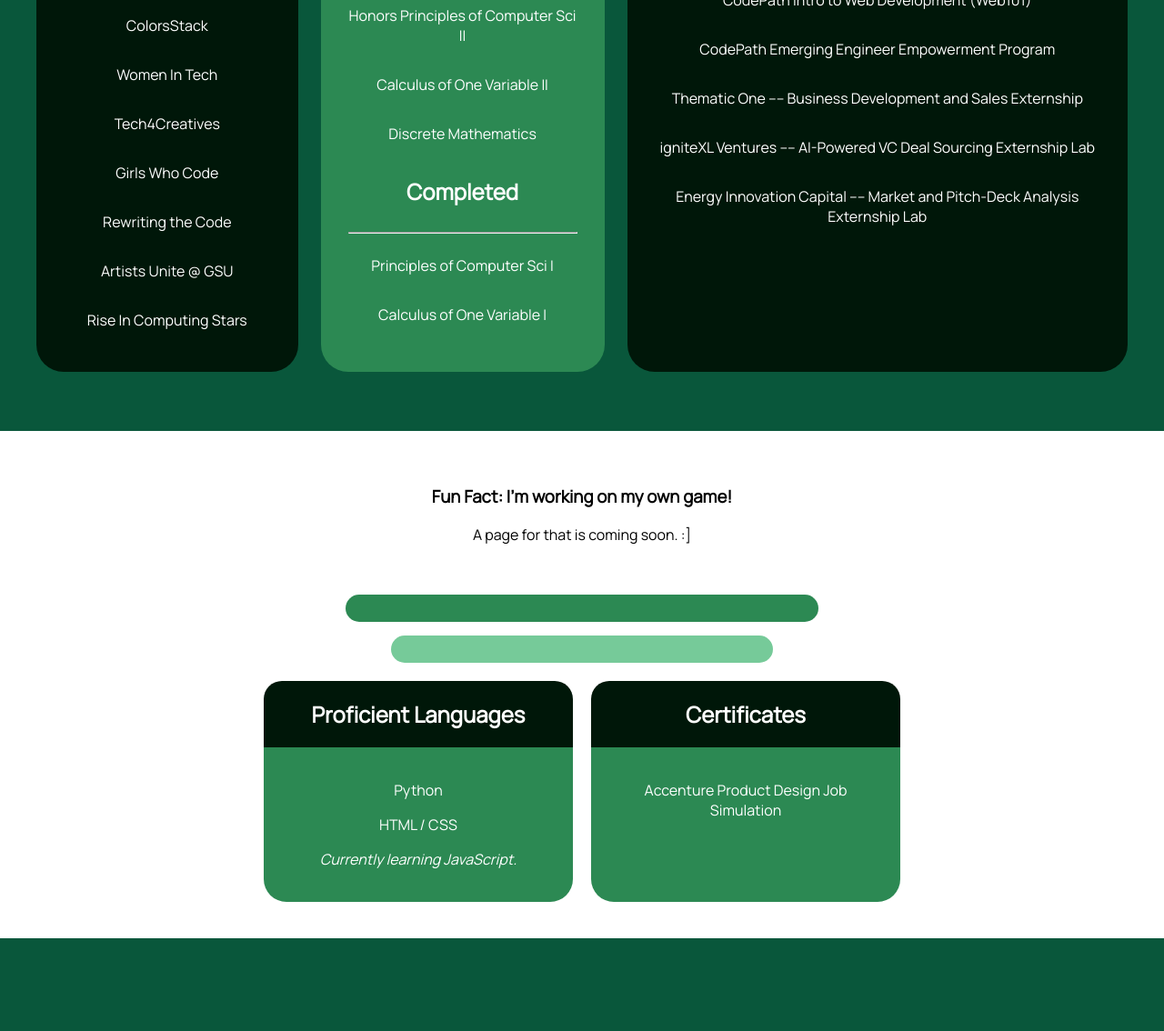
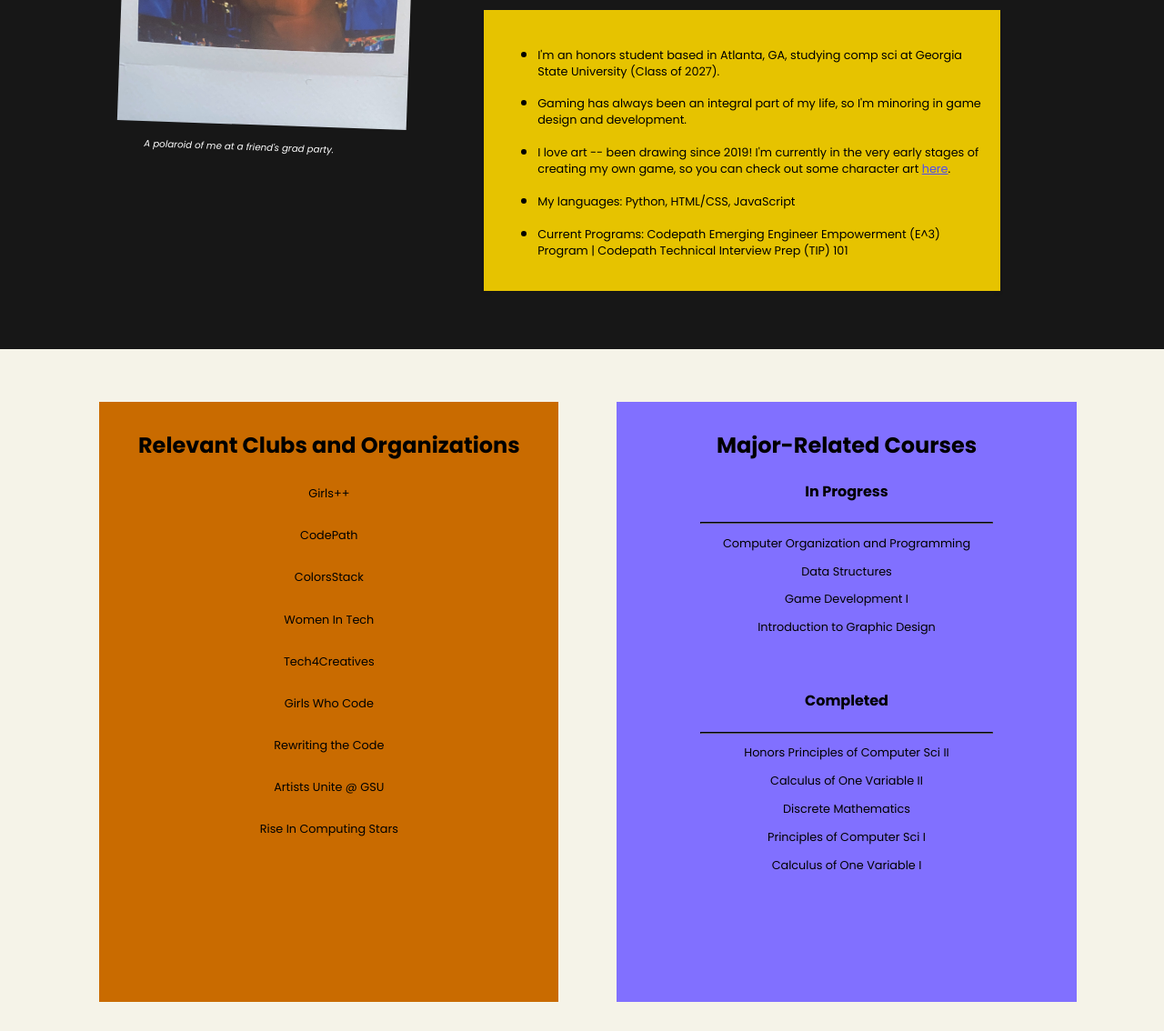
Before and after one commit to eden-amari/Portfolio, a plain HTML site: page index.html in a window 1280 px wide. Shown: the part 639-1773 px from the top of the page at 91% size. Before the commit the page ends 1671 px from the top, so only its background shows below. Drawn offline with Linux system fonts and the light colour scheme; a web font is replaced by a local one.

Commit message:
complete redesign

```diff
--- a/index.html
+++ b/index.html
@@ -3,10 +3,96 @@
 <head>
     <meta charset="UTF-8">
     <meta name="viewport" content="width=device-width, initial-scale=1.0">
+    <link rel="icon" type="image/x-icon" href="[E-A] [W].png">
     <link rel="stylesheet" href="portfolio-styles.css">
     <title>Eden-Amari Wilson</title>
 </head>
 <body>
+    <div class="block1">
+        <header>
+            <a href="#" id="my-initials">[E-A] [W]<a>
+            <a class="vr">|</a>
+            <a href="https://www.linkedin.com/in/eden-amari-wilson/">LinkedIn</a>
+            <a href="https://github.com/eden-amari">GitHub</a>
+            <a href="https://docs.google.com/document/d/17iLRnADmfUfGXdcwxRlJ-DEvUuuTxfWC1Zq8BSWEDEE/edit?usp=sharing" target="_blank">Resume</a>
+        </header>
+
+        <div> <!-- the first chunk with the black background ----------------------------------------------------------------------------------------------------->
+            <div class="pool-block">
+                <p id="name">EDEN-AMARI WILSON</p>
+                <div class="photo-caption">
+                    <img src="Tezza-2080_Original.jpg" id="pool-photo">
+                    <p id="pool-caption"><em>A polaroid of me at a friend's grad party.</em></p>
+                </div>
+            </div>
+
+            <div class="my-intro">
+                <h1>Hey, I'm Eden!</h1>
+                <p>edenamariw@gmail.com</p>
+                <hr>
+                <h3 id="description">Welcome to my personal portfolio! This is essentially an ongoing project where I practice web dev through uploading my computer science journey.</h3>
+
+                <br>
+
+                <h1>About Me:</h1>
+                <div id="about-me">
+                <ul>
+                    <li><p>I'm an honors student based in Atlanta, GA, studying comp sci at Georgia State University (Class of 2027).</p></li>
+                    <li><p>Gaming has always been an integral part of my life, so I'm minoring in game design and development.</p></li>
+                    <li><p>I love art -- been drawing since 2019! I'm currently in the very early stages of creating my own game, so you can check out some character art <a href="https://www.instagram.com/khurgtown/" id="insta">here</a>.</p></li>
+                    <li><p>My languages: Python, HTML/CSS, JavaScript</p></li>
+                    <li><p>Current Programs: Codepath Emerging Engineer Empowerment (E^3) Program | Codepath Technical Interview Prep (TIP) 101</p></li>
+                </ul></div>
+
+            </div>
+        </div>
+    </div>
+
+    <div class="chunk2">  <!-- the second chunk with the blocks ----------------------------------------------------------------------------------------------------->
+        <div class="row">
+            <div class="column" id="clubs" style="background-color: #c96b00;">
+                <h2>Relevant Clubs and Organizations</h2>
+                <p>Girls++</p>
+                <p>CodePath</p>
+                <p>ColorsStack</p>
+                <p>Women In Tech</p>
+                <p>Tech4Creatives</p>
+                <p>Girls Who Code</p>
+                <p>Rewriting the Code</p>
+                <p>Artists Unite @ GSU</p>
+                <p>Rise In Computing Stars</p>
+            </div>
+
+
+            <div class="column" style="background-color: #8170ff">
+                <h2>Major-Related Courses</h2>
+                <h4>In Progress</h4>
+                <hr style="width: 25vw;border-color: black;">
+                    <p>Computer Organization and Programming</p>
+                    <p>Data Structures</p>
+                    <p>Game Development I</p>
+                    <p>Introduction to Graphic Design</p>
+
+                <br>
+
+
+                <h4>Completed</h4>
+                <hr style="width: 25vw;border-color: black;">
+                <p>Honors Principles of Computer Sci II</p>
+                <p>Calculus of One Variable II</p>
+                <p>Discrete Mathematics</p>
+                <p>Principles of Computer Sci I</p>
+                <p>Calculus of One Variable I</p>
+            </div>
+         </div>
+    </div>
+
+    <div class="events">  <!-- the thurd chunk with the posts ----------------------------------------------------------------------------------------------------->
+        <!-- <h1>Event Log</h1> -->
+    </div>
+
+</body>
+<!-- <body>
     <div class="box-1">
         <h1 class="name">Eden-Amari Wilson</h1>
         <div class="description">
@@ -24,7 +110,7 @@
 
     <div class="academics">
         <!-- Clubs n orgs -->
-        <div id="black-box1-clubs">
+        <!-- <div id="black-box1-clubs">
             <h2>Relevant Clubs/Organizations</h2>
             <p>Girls++</p>
             <p>CodePath</p>
@@ -38,7 +124,7 @@
         </div>
 
         <!-- Courses -->
-        <div id="green-box1-courses">
+        <!-- <div id="green-box1-courses">
             <h2>Major-Related Courses</h2>
             <h2>In Progress</h2>
             <hr style="width: 250px;">
@@ -59,12 +145,12 @@
             <p>Thematic One ---- Business Development and Sales Externship</p>
             <p>igniteXL Ventures ---- AI-Powered VC Deal Sourcing Externship Lab</p>
             <p>Energy Innovation Capital ---- Market and Pitch-Deck Analysis Externship Lab</p>
-        </div>
+        </div> -->
 
-    </div>
+    <!-- </div> -->
     <!--  <div id="blorb1"></div> -->
 
-    <div class="small-box">
+    <!-- <div class="small-box">
         <h3>Fun Fact: I'm working on my own game!</h3>
         <p>A page for that is coming soon. :]</p>
         <div id="blorb2"></div>
@@ -72,7 +158,7 @@
 
     <div class="flex-container">
         <!-- Languages -->
-        <div class="group">
+        <!-- <div class="group">
             <h2 class="black-bar">Proficient Languages</h2>
             <div class="item">
                 <p>Python</p>
@@ -93,7 +179,8 @@
             </div>
         </div>
 
-    </div>
+    </div> -->
+
 
 </body>
 </html>
--- a/portfolio-styles.css
+++ b/portfolio-styles.css
@@ -2,268 +2,205 @@
 @import url('https://fonts.googleapis.com/css2?family=Syne&display=swap');
 @import url('https://fonts.googleapis.com/css2?family=Rubik&display=swap');
 @import url('https://fonts.googleapis.com/css2?family=Inter&display=swap');
+@import url('https://db.onlinewebfonts.com/c/9a835ecd5504d7ec84ad5fa704987c94?family=National+2+Bold');
+@import url('https://fonts.googleapis.com/css2?family=Sora:wght@100..800&display=swap');
+@import url('https://fonts.googleapis.com/css2?family=Poppins:ital,wght@0,100;0,200;0,300;0,400;0,500;0,600;0,700;0,800;0,900;1,100;1,200;1,300;1,400;1,500;1,600;1,700;1,800;1,900&family=Sora:wght@100..800&display=swap');
 
-/* remember:
-    content
-        padding: inside box
-            border
-                margin */
 
-body {
-    background-color: #09573B;
-    overflow-x: hidden;
-    margin: 0;
-    padding: 0;
+/* general rules---------------------------------------------------------------------- */
+h1{font-size: 3vw;}
+p {font-size: 1vw;}
+
+a {
+    padding: 40px;
+    text-decoration: none;
+    font-family: "Poppins", sans-serif;
+    color: white;
+    align-items: center;
+    justify-content: center;
 }
 
-p, h2, h3, li {
-    font-family: "Manrope", sans-serif;
-    word-wrap: break-word; /* Changed 'text-wrap' to 'word-wrap' */
+    a:visited {
+        text-decoration: none;
+    }
+    a::hover {
+        text-decoration: dotted;
     }
 
-/* links ------------------------------------- */
-a {
-    font-family: "Syne", sans-serif;
-    background-color: #5eb882;
-    color: #001709;
-    border-radius: 25px;
-    text-decoration: none;
-    margin: 10px 15px;
-    padding: 10px 16px;
-    display: inline-block;
-}
-
-a:hover {
-    background-color: #001709;
-    color: #ffffff;
-}
-
-/* -------------------------------------------------------------- */
-.box-1 {
-    padding: 30px;
-    flex-direction: column;
-    border-bottom-right-radius: 30px;
-    border-bottom-left-radius: 30px;
-    background-color: #ffffff;
-    text-align: center;
-}
-
-.name {
-    font-family: "Syne", sans-serif;
-    color: #04915d;
-    font-size: 35px;
-}
-
-.description {
-    font-family: "Manrope", sans-serif;
-}
-
-.links {
-    display: flex;
-    justify-content: center;
-    flex-wrap: wrap;
-}
-
-/* ---------------------------------------------------------------------- */
-
-.academics {
-    display: flex;
-    flex-direction: column; /* Default: items are in a column */
-    padding: 40px;
-    gap: 25px; /* Added gap between flex items */
-    justify-items: center;
-}
-
-@media (min-width: 768px) {
-    .academics {
-        flex-direction: row; /* Change to row layout on larger screens */
-        justify-content: center; /* Center items horizontally */
-    }
-
-    #black-box1-clubs,
-    #green-box1-courses {
-        flex: 1; /* Take equal space */
-        max-width: 45%; /* Limit width to prevent items from stretching too much */
-    }
-}
-
-#black-box1-clubs {
+.vr {
+    font-size: 50px;
     color: white;
-    background-color: #001709;
-
-    display: flex;
-    flex-direction: column;
-    text-align: center;
-    padding: 30px;
-
-    width: 90%;
-    max-width: 600px;
-    margin: 0 auto;
-
-    justify-content: center;
-    align-items: center;
-    border-radius: 30px;
-    margin-bottom: 25px;
+    margin-left: -110px;
 
 }
 
-#green-box1-courses {
+img {
+    max-width: 100%;
+    max-height: 100vh;
+    height: auto;
+}
+/* ---------------------------------------------------------------------- */
+
+body {
+    background-color: #171717;
+    font-family: "Poppins", sans-serif;
     color: white;
-    background-color:#2c8953;
-
-    display: flex;
-    flex-direction: column;
-    text-align: center;
-    padding: 30px;
-
-    width: 90%;
-    max-width: 600px;
-    margin: 0 auto;
-
-
-    justify-content: center;
-    align-items: center;
-    border-radius: 30px;
-    margin-bottom: 25px;
+    overflow-x: hidden;
 }
 
-    #black-box2-programs {
-    color: white;
-    background-color: #001709;
+.block1 {
+    margin-left: 5vw;
+    margin-right: 5vw;
+    max-width: 90%;
+}
+    header {
+        font-size: 1.3vw;
+        display: flex;
+        flex-direction: row;
+        align-items: center;
+        margin-bottom: 50px;
+    }
 
-    display: flex;
-    flex-direction: column;
-    text-align: center;
-    padding: 30px;
+        #my-initials {
+            font-family: "Sora", sans-serif;
+            color: #4631ea;
+            left: -100px;
+            font-size: 30px;
+            font-weight: 600;
+        }
 
-    width: 90%;
-    max-width: 600px;
-    margin: 0 auto;
-
+#insta {
+    font-family: "Poppins", sans-serif;
+    /* color: rgb(255, 178, 255); */
+    color: rgb(82, 79, 238);
+    align-items: center;
     justify-content: center;
-    align-items: center;
-    border-radius: 30px;
-    margin-bottom: 25px;
-
+    padding: 0px;
+    text-decoration: underline;
 }
 
 
 
-.group {
-    display: flex;
-    flex-direction: column;
-    align-items: center;
-    gap: 10px;
-    max-width: 300px; /* Limit the maximum width of the group */
+.pool-block {
+    float: left;
+    margin-left: 2vw;
 }
 
-.item {
-    background-color: #2c8953;
-    border-radius: 0px 0px 30px 30px;
-    padding: 10px;
-    padding-bottom: 20px;
-    color: white;
-    width: 100%; /* Make the item fill the width of its parent */
+    .photo-caption {
+        transform: rotate(2deg);
+        align-items: center;
+        justify-content: center;
+    }
+
+    #name {
+        font-family: "Poppins", sans-serif;
+        font-size: 2vw;
+        text-wrap: wrap;
+        max-width: 20%;
+        position: absolute;
+        z-index: 1;
+        margin-top: -1vw;
+        /* background-color: #AA5D3C; */
+        background-color: #e7bd00;
+        font-weight: 500;
+        transform: rotate(-2deg);
+        padding: 0.5vw;
+        text-align: center;
+        box-shadow: 0 0 0 2px #4631ea, 8px 8px 0 0 #4631ea;
+        box-shadow: 0px 2px 4px 4px rgba(0,0,0,0.4), 0px 7px 13px -3px rgba(0,0,0,0.3), 0px -3px 0px 0px rgba(0,0,0,0.2) inset;
     }
 
 
-/* ---------------------------------------------------------------------- */
-/* good, but not the full screen width */
+    #pool-photo {
+        height: 40vw;
+        margin-top: 4vw;
+        margin-left: 40px;
+    }
 
+    #pool-caption {
+        font-size: .8vw;
+        margin-left: 5.5vw;
+    }
 
-#blorb1 {
-    background-color: #2c8953;
-    border-radius: 30px;
-    padding: 10px;
-    padding-bottom: 20px;
-    margin: -5px auto 0 auto;
-    margin-bottom: 15px;
-    max-width: 300px;
+.my-intro {
+    float: left;
+    margin-left: 6vw;
+    max-width: 50%;
+}
+
+    #description {
+        background-color: #F5F3E8;
+        color: #000;
+        box-shadow: 0px 3px 5px 0px rgba(0,0,0,0.04);
+        padding: 1.5vw;
+    }
+
+    #about-me {
+        background-color: #e6c300;
+        color: #000;
+        box-shadow: 0px 3px 5px 0px rgba(0,0,0,0.04);
+        padding: 1.5vw;
+    }
+
+/* second chunk with 2 columns ---------------------------------------------------------------------- */
+.chunk2 {
+    padding: 1.5vw;
+    color: black;
+    float: left;
+    margin-top: 5vw;
+    margin-left: -1vw;
+    background-color: #F5F3E8;
     width: 100%;
 
 }
 
-.small-box {
-    padding: 40px;
-    flex-direction: column;
-    background-color: #ffffff;
-    text-align: center;
-    max-width: 100%;
-
+    .row {
+        display: flex;
+        flex-direction: row;
+        margin: 1vw auto;
+        gap: 5vw;
+        width: 85%;
+        flex-wrap: wrap;
+        padding-top: 2vw;
     }
 
-/* ---------------------------------------------------------------------- */
-#blorb2 {
-    background-color: #2c8953;
-    border-radius: 30px;
+        .column {
+            float: left;
+            width: 100vw;
+            height: 80vh;
             padding: 10px;
-    padding-bottom: 20px;
-    margin: -5px auto 0 auto;
-    max-width: 500px;
-    width: 100%;
-    margin-top: 55px;
+            margin: auto;
+            text-align: center;
+            flex-direction: column;
+            flex-basis: 100%;
+            overflow-y: auto;
         }
 
-#blorb3 {
-    background-color: #76ca99;
-    border-radius: 30px;
-    padding: 10px;
-    padding-bottom: 20px;
-    margin: 50px auto 20px auto;
-    max-width: 400px;
-    width: 80%;
-    margin-top: 15px;
+        #clubs > p {
+            padding: 0.6vw;
         }
 
-#black-box2 {
-    padding: 30px;
-    color: white;
-    background-color: #001709;
-    text-align: center;
-    width: 100%;
-    display: flex;
-    flex-direction: column;
-    justify-content: center;
-    margin-top: -25px;
+@media screen and (min-width: 800px) {
+    .column {
+      flex: 1
+    }
   }
 
-/* Media Queries */
-@media (min-width: 768px) {
-    .flex-container {
-        flex-direction: row;
-        justify-content: center;
-    }
-}
-.flex-container {
-    display: flex;
-    justify-content: center;
-    gap: 20px;
-}
+.events {
+    /* padding: 1.5vw;
+    width: 100%;
+    float: left; */
+    margin-left: 5vw;
+    margin-right: 5vw;
+    max-width: 90%;
+}/* .box {
+    width: 40%;
+    height: 30%;
+    background-color: #F5F3E8;
+    color: #000;
+    box-shadow: 0px 3px 5px 0px rgba(0,0,0,0.04);
+    padding: 1.5vw;
 
-.group {
-    flex: 1; /* Each group takes equal space */
-    display: flex;
-    flex-direction: column;
-    align-items: center;
-}
 
-.item, .black-bar {
- /* Apply the background color to both */
-    border-radius: 0; /* Remove border-radius */
-    padding: 20px; /* Remove padding */
-    color: white;
-    width: 100%; /* Set width to 100% */
-    flex: 1; /* Make both items and black bars take up equal space */
-}
 
-.item {
-    border-radius: 0px 0px 25px 25px;
-}
-.black-bar {
-    border-radius: 20px 20px 0 0; /* Add border-radius only to the top */
-    margin: 0; /* Remove margin to touch the items */
-    overflow: hidden;
-    text-overflow: ellipsis;
-    margin-bottom: -10px; /* Remove bottom margin */
-    background-color: #001709
-}
+} */
```
Also changed, not shown: Tezza-2080_Original.jpg (added), [E-A] [W].png (added), portfolio-colors.png (deleted). Lines whose indentation alone changed are shown as unchanged.
